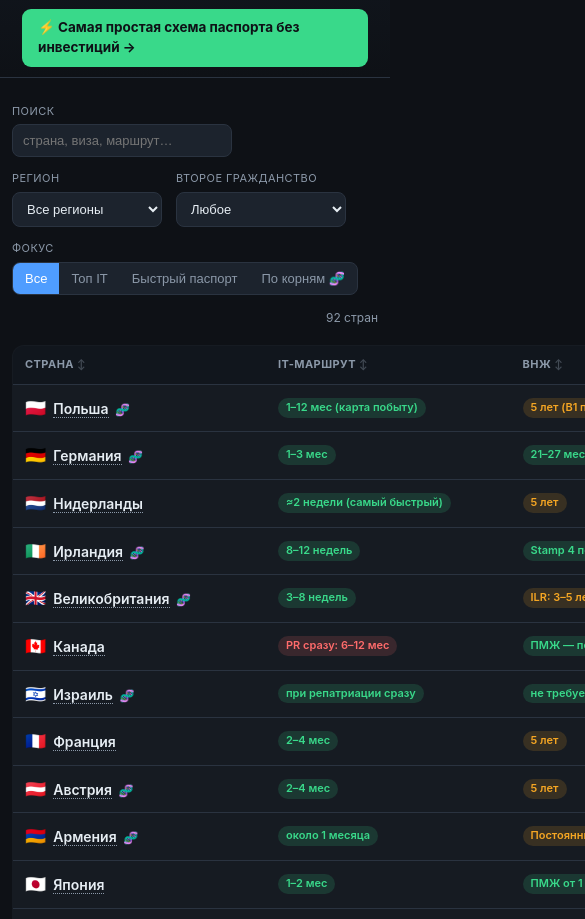
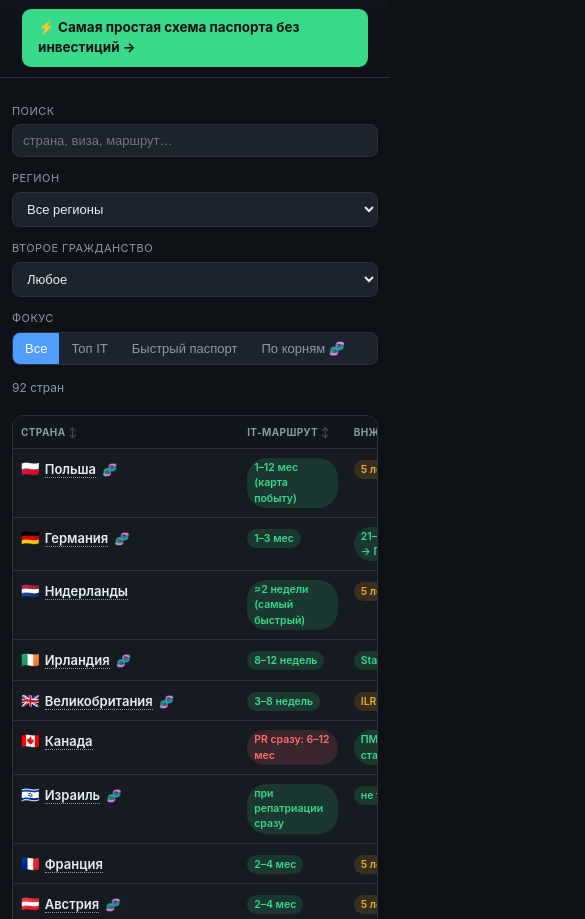
Before and after one commit to ninjavu/visa, a plain HTML site: page index.html in a window 390 px wide. Shown: the part 146-1065 px from the top of the page, 585 px wide, since content can reach past the window. Drawn offline with Linux system fonts and the light colour scheme.

Commit message:
Make table mobile-friendly: horizontal scroll + sticky country column
- Wrap table in overflow-x:auto container so the page no longer
  scrolls sideways; only the table does
- Sticky first column keeps country visible while scrolling
- Tighten padding/fonts and let badge text wrap on mobile
- Full-width controls on narrow screens

Co-Authored-By: Claude Opus 4.8 (1M context) <noreply@anthropic.com>

```diff
--- a/index.html
+++ b/index.html
@@ -31,7 +31,14 @@
   .seg button.on{background:var(--accent);color:#fff}
   .count{color:var(--muted);font-size:12px;margin-left:auto;align-self:center}
 
-  table{width:100%;border-collapse:collapse;background:var(--panel);border:1px solid var(--line);border-radius:12px;overflow:hidden}
+  .tablewrap{border:1px solid var(--line);border-radius:12px;overflow-x:auto;overflow-y:hidden;-webkit-overflow-scrolling:touch}
+  table{width:100%;border-collapse:collapse;background:var(--panel)}
+  /* sticky first column keeps the country visible while scrolling sideways */
+  thead th:first-child,tbody td:first-child{position:sticky;left:0;z-index:2}
+  thead th:first-child{background:#11161d}
+  tbody td:first-child{background:var(--panel)}
+  tbody tr:hover td:first-child{background:var(--panel2)}
+  .detail td:first-child{position:static}
   thead th{background:#11161d;text-align:left;padding:11px 12px;font-size:11px;text-transform:uppercase;
        letter-spacing:.04em;color:var(--muted);cursor:pointer;white-space:nowrap;border-bottom:1px solid var(--line);user-select:none}
   thead th:hover{color:var(--text)}
@@ -90,6 +97,14 @@
   @media(max-width:760px){
     .route,.col-region{display:none}
     .wrap{padding:12px}
+    thead th{padding:9px 8px;font-size:10px}
+    tbody td{padding:9px 8px}
+    .badge{white-space:normal;font-size:10.5px;padding:2px 7px}
+    .flag{font-size:15px;margin-right:5px}
+    .cty{font-size:13px}
+    .control{flex:1 1 100%}
+    select,input[type=search]{min-width:0;width:100%}
+    .count{margin-left:0}
   }
 </style>
 </head>
@@ -131,6 +146,7 @@
     <div class="count" id="count"></div>
   </div>
 
+  <div class="tablewrap">
   <table id="tbl">
     <thead>
       <tr>
@@ -146,6 +162,7 @@
     </thead>
     <tbody id="body"></tbody>
   </table>
+  </div>
 
   <div class="legend">
     <span><b>ВНЖ</b> — срок до первого вида на жительство</span>
```
